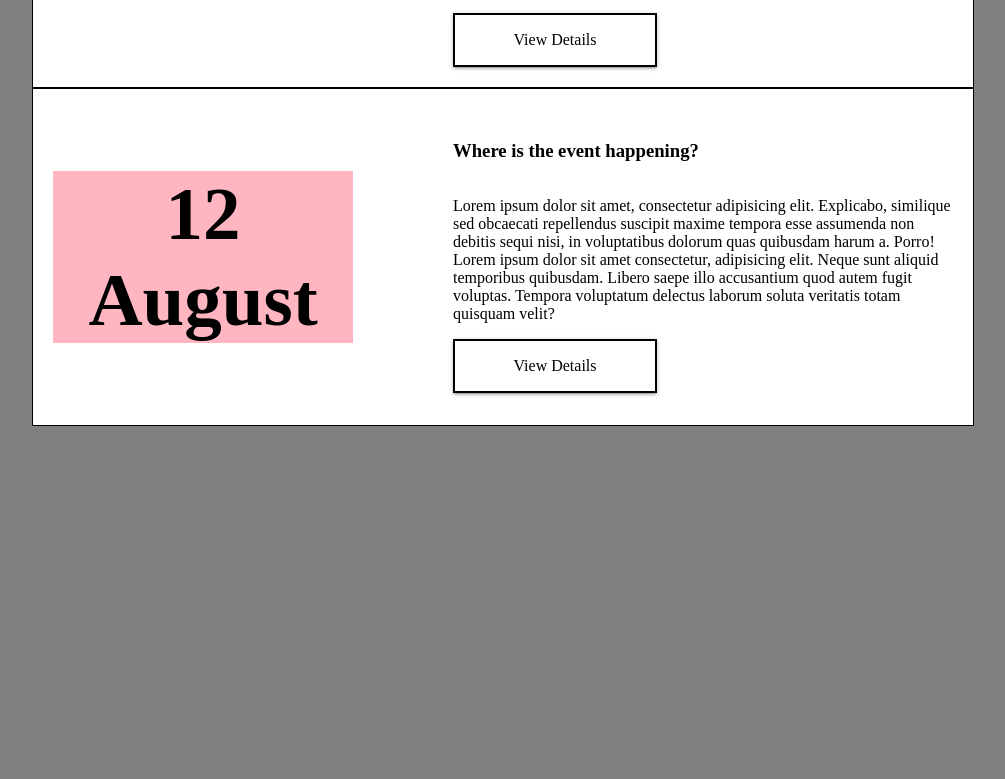
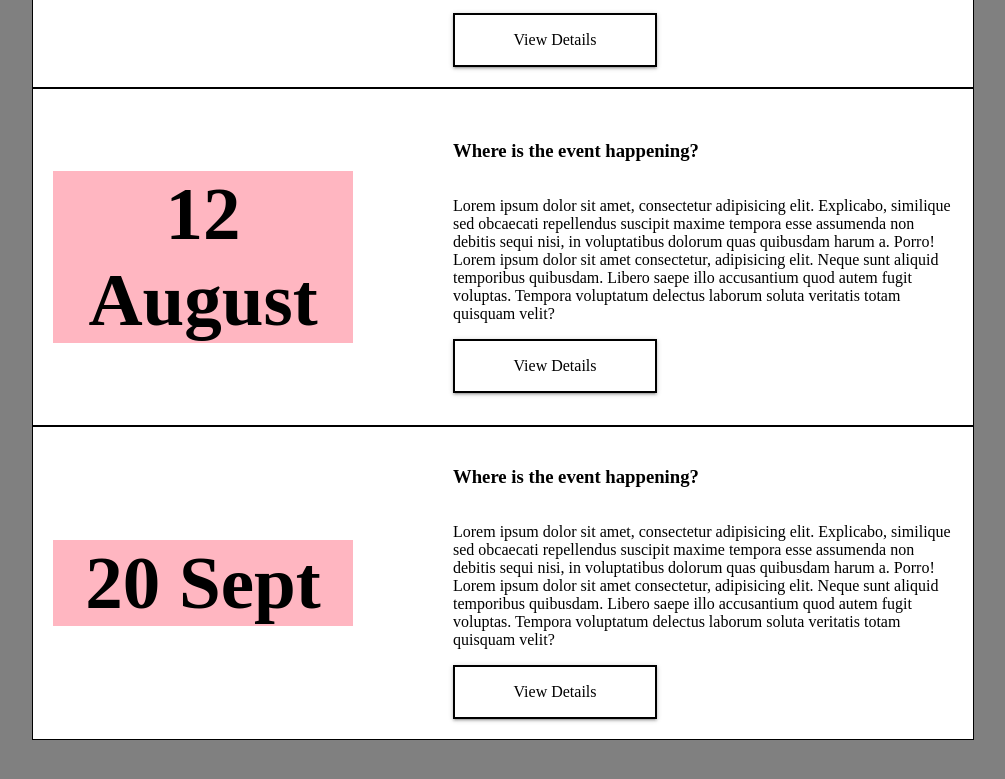
Before and after one commit to verosampedro/Dropdown, a plain HTML site: page index.html in a window 1280 px wide. Shown: the part 614-1393 px from the top of the page, without its empty margins (137-1142 px from the left). Before the commit the page ends 1205 px from the top, so only its background shows below. Drawn offline with Linux system fonts and the light colour scheme.

Commit message:
added new image

```diff
--- a/assets/css/dropdown-styles.css
+++ b/assets/css/dropdown-styles.css
@@ -87,6 +87,13 @@ body {
     background-color: white;
 }
 
+.container_4 {
+  border: 1px solid black;
+  padding: 20px;
+  width: 900px;
+  background-color: white;
+}
+
 .mini-container {
     display: flex;
     justify-content: space-between;
--- a/index.html
+++ b/index.html
@@ -126,6 +126,44 @@
 
         </div>
 
+        <div class="container_4">
+
+            <section class="mini-container">
+
+                <h1>20 Sept</h1>
+
+                <article class="mini-box">
+
+                    <h3>Where is the event happening?</h3>
+
+                    <p>Lorem ipsum dolor sit amet, consectetur adipisicing elit. Explicabo, similique sed obcaecati repellendus suscipit maxime tempora esse assumenda non debitis sequi nisi,
+                    in voluptatibus dolorum quas quibusdam harum a. Porro! Lorem ipsum dolor sit amet consectetur, adipisicing elit. Neque sunt aliquid temporibus quibusdam. Libero saepe
+                    illo accusantium quod autem fugit voluptas. Tempora voluptatum delectus laborum soluta veritatis totam quisquam velit?</p>
+
+                    <nav>
+
+                        <div id="dropdown-menu"> View Details
+
+                            <ul class="dropdown-list">
+
+                                <li class="item-1"> <a href="#"> Item 1 </a> </li>
+                                <li class="item-2"> <a href="#"> Item 2 </a> </li>
+                                <li class="item-3"> <a href="#"> Item 3 </a> </li>
+                                <li class="item-4"> <a href="#"> Item 4 </a> </li>
+                                <li class="item-5"> <a href="#"> Item 5 </a> </li>
+
+                            </ul>
+
+                        </div>
+
+                    </nav>
+
+                </article>
+
+            </section>
+
+        </div>
+
     </main>
 
 
```
